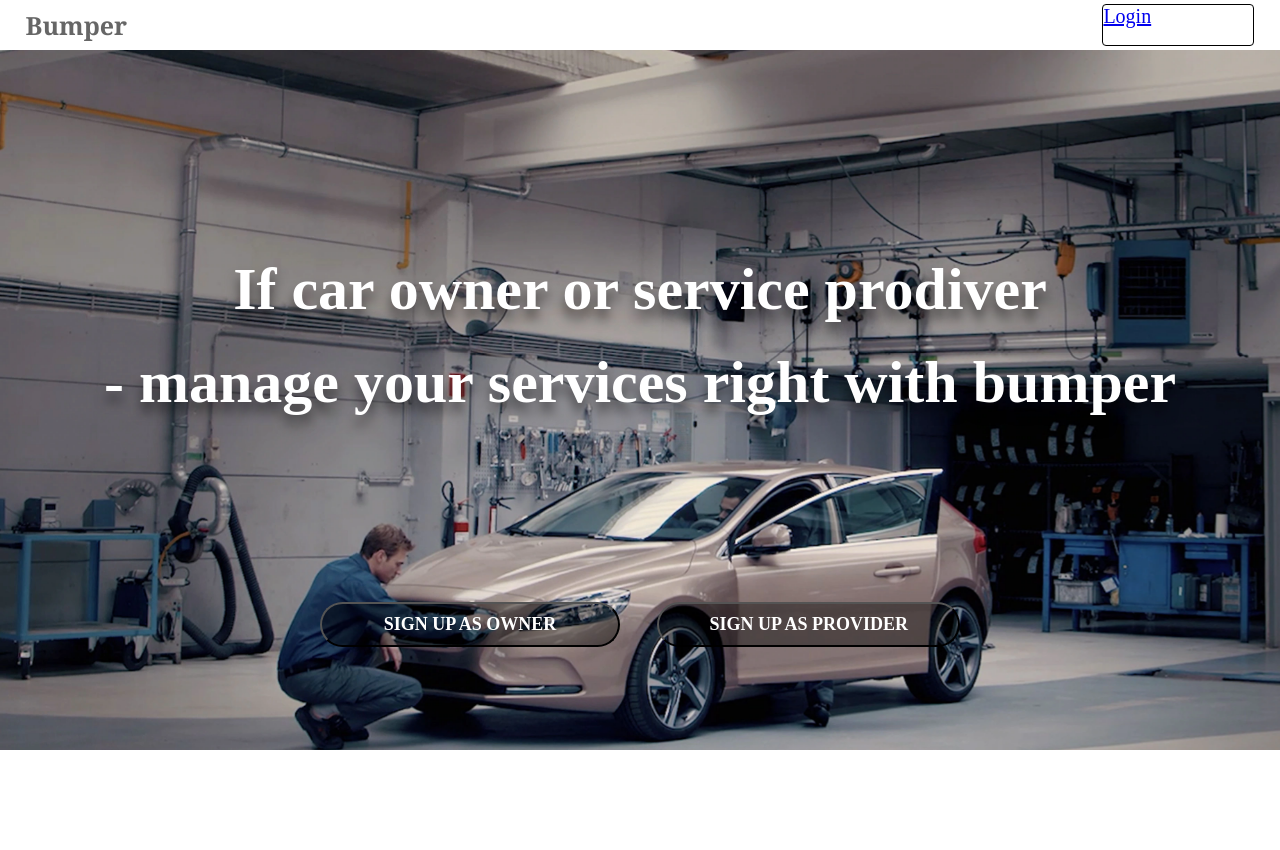
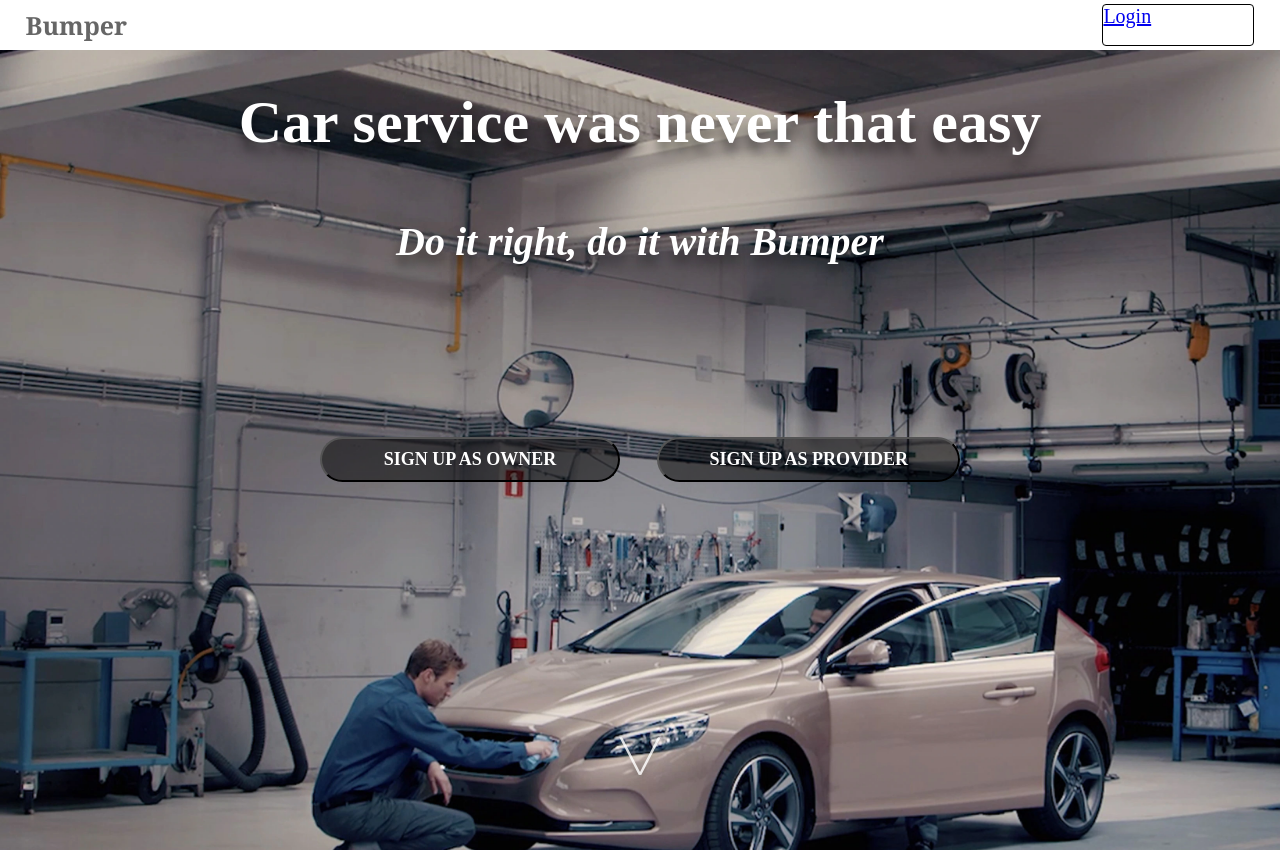
Before and after one commit to Akhtam/bumper, a React (Create React App) app in the folder frontend/: page /#/ in a window 1280 px wide. Before the commit the page ends 800 px from the top, so only its background shows below. Built offline with nearby package versions, Linux system fonts and the light colour scheme.

Commit message:
Just home page

```diff
--- a/frontend/src/components/homepage/Homepage.js
+++ b/frontend/src/components/homepage/Homepage.js
@@ -5,11 +5,11 @@ import "./Homepage.scss"
 class Homepage extends React.Component {
   render() {
     return (
-      <div className="homepage-parent">
+      <div className="homepage-parent" class="top-panel">
         <div className="homepage-top-presentation">
           <span>
-            <h2> If car owner or service prodiver </h2>
-            <h2>- manage your services right with bumper</h2>
+            <h2> Car service was never that easy </h2>
+            <h3> Do it right, do it with Bumper</h3>
           </span>
           {/* {this.singupForm()} */}
           <div className="homepage-signup-buttons">
--- a/frontend/src/components/homepage/Homepage.scss
+++ b/frontend/src/components/homepage/Homepage.scss
@@ -9,10 +9,12 @@ html, body {
 .homepage-top-presentation{
     display: flex;
     flex-direction: column;
-    justify-content: center;
+    // justify-content: center;
     align-items: center;
     width: 100vw;
-    height: 700px;
+    height: 900px;
+
+
     background-size:100vw 100vw;
 
     background: url(../../assets/images/newWallpaper.webp) no-repeat fixed;
@@ -24,6 +26,9 @@ html, body {
 }
 
 .homepage-top-presentation {
+    span{
+        // margin-top: 5%;
+    }
     h2 {
         font-family: ArquitectaHeavy;
         font-size: 60px;
@@ -32,12 +37,19 @@ html, body {
         text-shadow: 0 10px 12px rgba(0, 0, 0, 0.5);
         color: white;
         text-align: center;
-
-
+        margin-bottom: 10%;
     }
-    span {
+    h3 {
+        font-family: ArquitectaHeavy;
+        font-size: 40px;
+        font-style: italic;
+        line-height: 35px;
+        text-shadow: 0 10px 12px rgba(0, 0, 0, 0.5);
+        color: white;
+        text-align: center;
         margin-top: 5%;
     }
+
 
     .homepage-signup-buttons{
         display: flex;
@@ -48,14 +60,14 @@ html, body {
 
         button {
             cursor: pointer;
-            height: 45px;
+            min-height: 45px;
             min-width: 300px;
 
 
             text-align: center;
             font-family: ArquitectaHeavy;
             font-size: 18px;
-            margin-top: 20px;
+            margin-top: 10px;
 
             font-weight: bolder;
             border-radius: 60px 60px 60px 60px;
@@ -65,7 +77,7 @@ html, body {
 
 
             background-color: transparent;
-            background: rgba(0, 0, 0, 0.4);
+            background: rgba(0, 0, 0, 0.5);
 
             .sign-Link{
                 text-decoration: none;
@@ -79,3 +91,39 @@ html, body {
         }
     }
 }
+
+
+.top-panel::before{
+  content: '╲╱';
+  color: #fff;
+  position: absolute;
+  opacity: 0.8;
+  text-shadow: 0 0 .5rem rgba(0,0,0,0.5);
+  width: 6rem;
+  font-size: 2rem;
+  height: 4rem;
+  line-height: 4rem;
+  text-align: center;
+  bottom: 2rem;
+  margin-left: -3rem;
+  left: 50%;
+  animation: bounce 1.5s ease infinite;
+}
+
+@keyframes bounce {
+  50% {
+    transform: translateY(-50%);
+  }
+  100% {
+    transform: translateY(0);
+  }
+}
+
+
+.top-panel {
+  width: 100%;
+  height: 100vh;
+//   background: #111;
+    background: transparent;
+  position: relative;
+}
--- a/frontend/src/components/navbar/Navbar.scss
+++ b/frontend/src/components/navbar/Navbar.scss
@@ -5,6 +5,7 @@
     justify-content: space-between;
     padding: 0% 2% 0% 2%;
     max-height: 50px;
+
 
     box-sizing: border-box;
     box-shadow: 5px 10px rgba(0,0,0,0.6);
```
